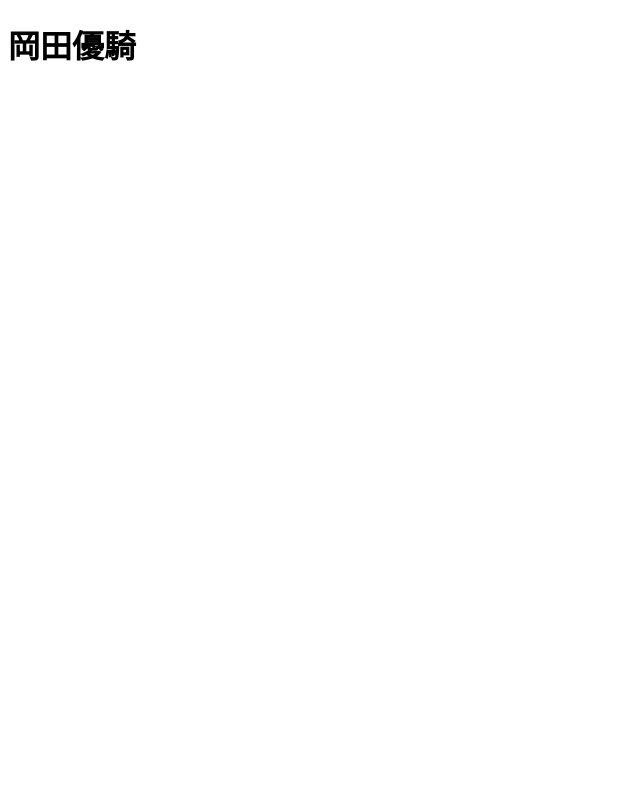
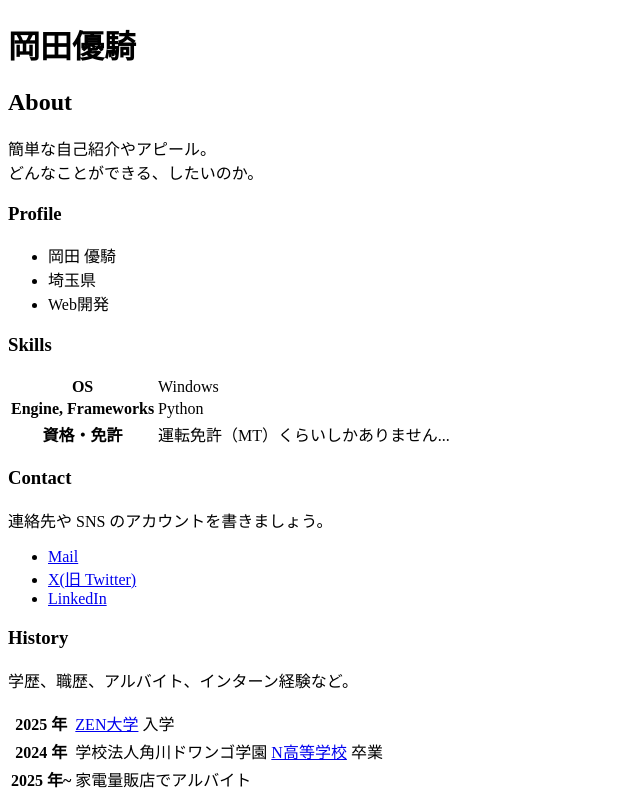
Before and after one commit to okayu97/okayu97.githab.io, a plain HTML site: page index.html in a window 1280 px wide. Shown: the whole page, without its empty margins (0-640 px from the left). Drawn offline with Linux system fonts and the light colour scheme.

Commit message:
ポートフォリオに必要な情報を追加

```diff
--- a/index.html
+++ b/index.html
@@ -7,5 +7,59 @@
   </head>
   <body>
     <h1>岡田優騎</h1>
+
+    <h2>About</h2>
+    <p>
+      簡単な自己紹介やアピール。<br>
+      どんなことができる、したいのか。
+    </p>
+
+    <h3>Profile</h3>
+    <ul>
+      <li>岡田 優騎</li>
+      <li>埼玉県</li>
+      <li>Web開発</li>
+    </ul>
+
+    <h3>Skills</h3>
+    <table>
+      <tr>
+        <th>OS</th>
+        <td>Windows</td>
+      </tr>
+      <tr>
+        <th>Engine, Frameworks</th>
+        <td>Python</td>
+      </tr>
+      <tr>
+        <th>資格・免許</th>
+        <td>運転免許（MT）くらいしかありません...</td>
+      </tr>
+    </table>
+
+    <h3>Contact</h3>
+    <p>連絡先や SNS のアカウントを書きましょう。</p>
+    <ul>
+      <li><a href="mailto:name@example.com">Mail</a></li>
+      <li><a href="https://twitter.com/n_yobikou">X(旧 Twitter)</a></li>
+      <li><a href="https://www.linkedin.com/">LinkedIn</a></li>
+    </ul>
+
+    <h3>History</h3>
+    <p>学歴、職歴、アルバイト、インターン経験など。</p>
+    <table>
+      <tr>
+        <th>2025 年</th>
+        <td><a href="https:/https://zen.ac.jp//">ZEN大学</a> 入学</td>
+      </tr>
+      <tr>
+        <th>2024 年</th>
+        <td>学校法人角川ドワンゴ学園 <a href="https://nnn.ed.jp/">N高等学校</a> 卒業</td>
+      </tr>
+      <tr>
+        <th>2025 年~</th>
+        <td>家電量販店でアルバイト</td>
+      </tr>
+    </table>
   </body>
 </html>
```
